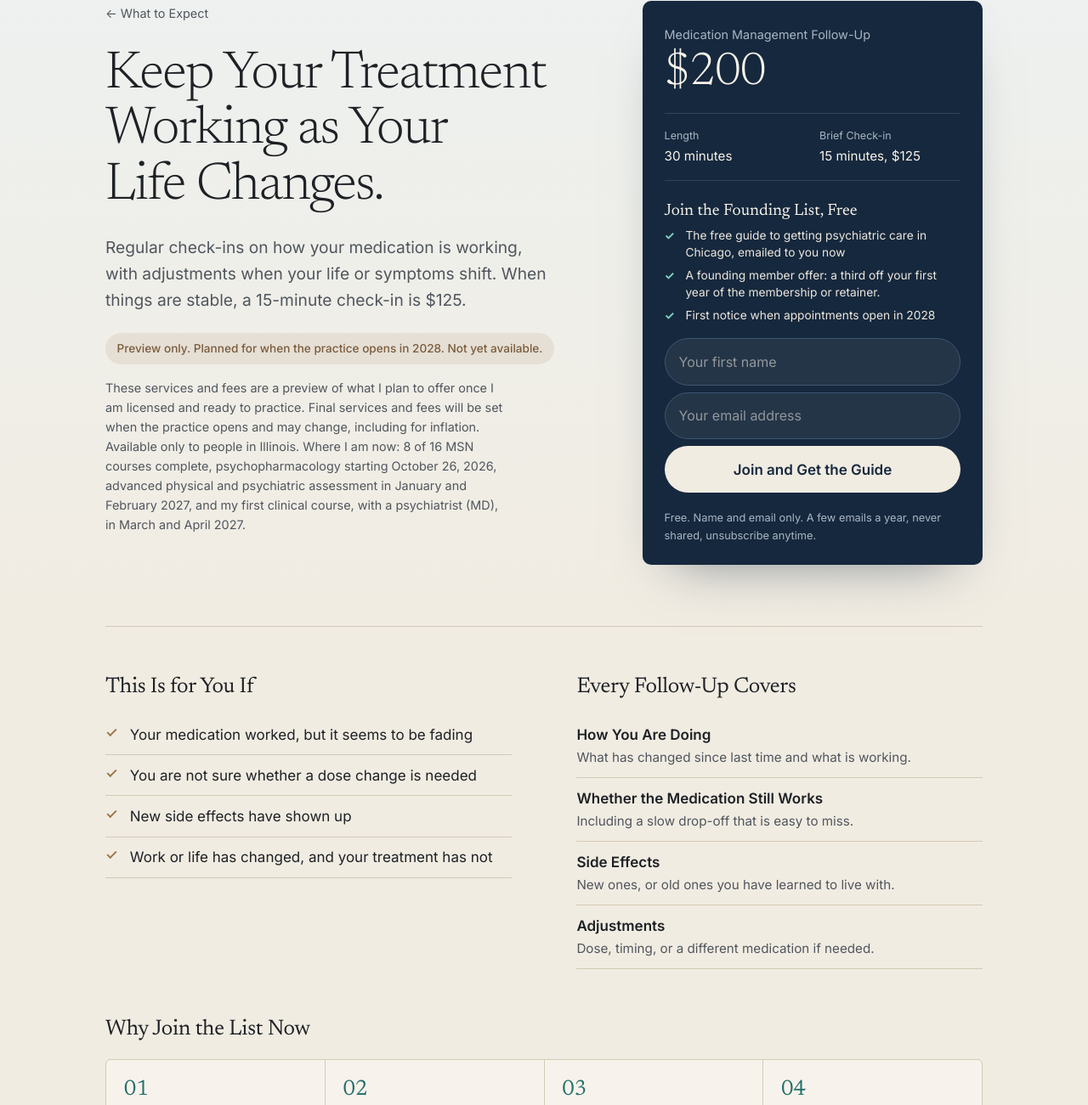
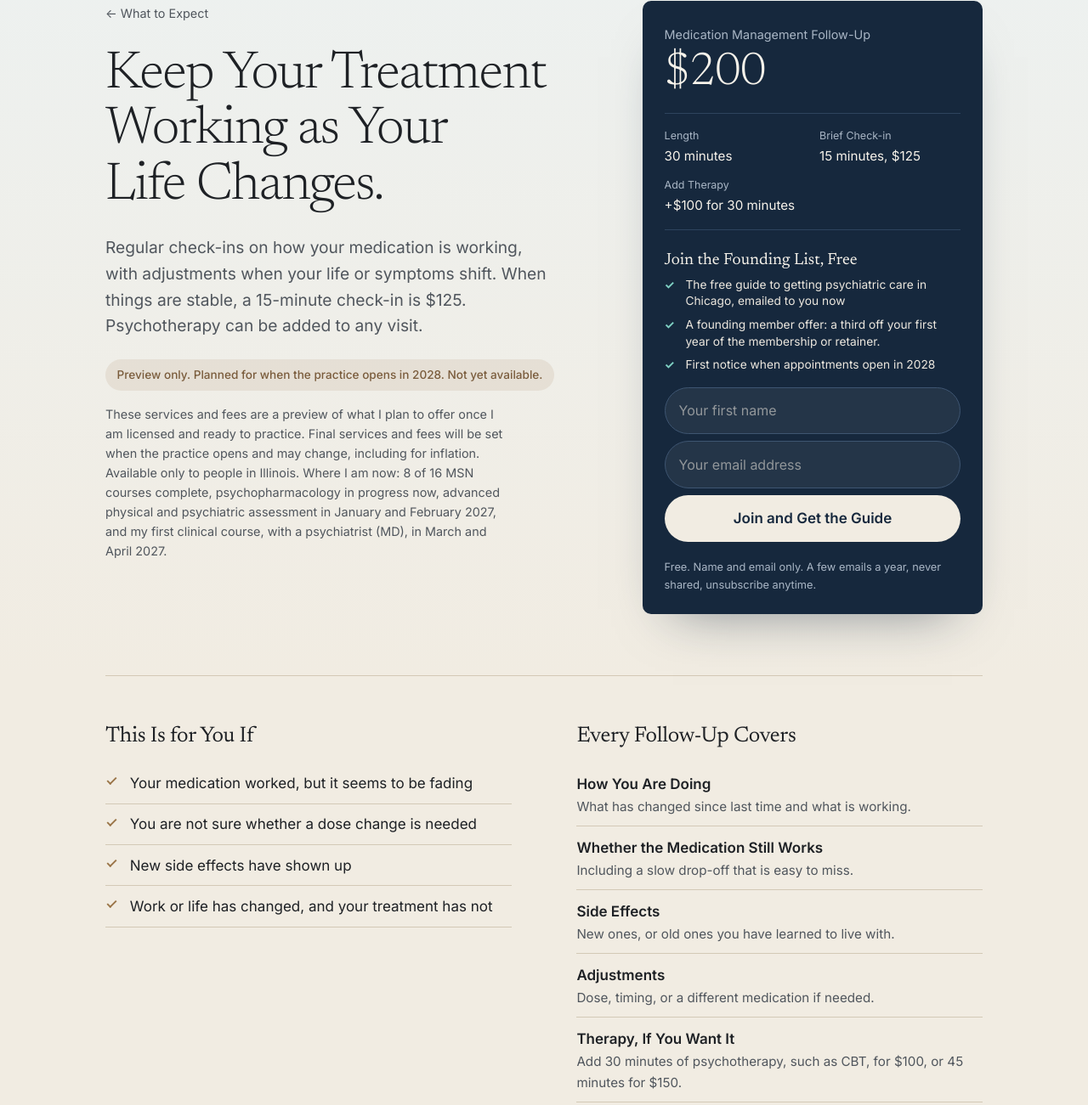
Before and after one commit to jerrinmathew1/jerrinmathew1.github.io, a plain HTML site: page pricing/medication-management.html in a window 1280 px wide. Shown: the part 199-1500 px from the top of the page at 85% size. Drawn offline with Linux system fonts and the light colour scheme.

Commit message:
Add files via upload

```diff
--- a/pricing/medication-management.html
+++ b/pricing/medication-management.html
@@ -40,13 +40,13 @@
 <div class="svc-intro">
 <a class="svc-back" href="../#expect">What to Expect</a>
 <h1>Keep Your Treatment Working as Your Life Changes.</h1>
-<p class="svc-summary">Regular check-ins on how your medication is working, with adjustments when your life or symptoms shift. When things are stable, a 15-minute check-in is $125.</p>
-<p class="svc-status">Preview only. Planned for when the practice opens in 2028. Not yet available.</p><p class="svc-preview">These services and fees are a preview of what I plan to offer once I am licensed and ready to practice. Final services and fees will be set when the practice opens and may change, including for inflation. Available only to people in Illinois. Where I am now: 8 of 16 MSN courses complete, psychopharmacology starting October 26, 2026, advanced physical and psychiatric assessment in January and February 2027, and my first clinical course, with a psychiatrist (MD), in March and April 2027.</p>
+<p class="svc-summary">Regular check-ins on how your medication is working, with adjustments when your life or symptoms shift. When things are stable, a 15-minute check-in is $125. Psychotherapy can be added to any visit.</p>
+<p class="svc-status">Preview only. Planned for when the practice opens in 2028. Not yet available.</p><p class="svc-preview">These services and fees are a preview of what I plan to offer once I am licensed and ready to practice. Final services and fees will be set when the practice opens and may change, including for inflation. Available only to people in Illinois. Where I am now: 8 of 16 MSN courses complete, psychopharmacology in progress now, advanced physical and psychiatric assessment in January and February 2027, and my first clinical course, with a psychiatrist (MD), in March and April 2027.</p>
 </div>
 <aside class="svc-card" aria-label="Medication Management Follow-Up price">
 <p class="svc-name">Medication Management Follow-Up</p>
 <p class="svc-price">$200</p>
-<dl class="svc-facts"><div><dt>Length</dt><dd>30 minutes</dd></div><div><dt>Brief Check-in</dt><dd>15 minutes, $125</dd></div></dl>
+<dl class="svc-facts"><div><dt>Length</dt><dd>30 minutes</dd></div><div><dt>Brief Check-in</dt><dd>15 minutes, $125</dd></div><div><dt>Add Therapy</dt><dd>+$100 for 30 minutes</dd></div></dl>
 <p class="svc-card-h">Join the Founding List, Free</p>
 <ul class="svc-perks"><li>The free guide to getting psychiatric care in Chicago, emailed to you now</li><li>A founding member offer: a third off your first year of the membership or retainer.</li><li>First notice when appointments open in 2028</li></ul>
 <form class="notify" action="https://formspree.io/f/mrpzwqzb" method="POST" data-ok="You are on the list. You will hear from me the moment appointments open in 2028.">
@@ -70,7 +70,7 @@
 </div>
 <div>
 <h2>Every Follow-Up Covers</h2>
-<ul class="svc-inc"><li><b>How You Are Doing</b><span>What has changed since last time and what is working.</span></li><li><b>Whether the Medication Still Works</b><span>Including a slow drop-off that is easy to miss.</span></li><li><b>Side Effects</b><span>New ones, or old ones you have learned to live with.</span></li><li><b>Adjustments</b><span>Dose, timing, or a different medication if needed.</span></li></ul>
+<ul class="svc-inc"><li><b>How You Are Doing</b><span>What has changed since last time and what is working.</span></li><li><b>Whether the Medication Still Works</b><span>Including a slow drop-off that is easy to miss.</span></li><li><b>Side Effects</b><span>New ones, or old ones you have learned to live with.</span></li><li><b>Adjustments</b><span>Dose, timing, or a different medication if needed.</span></li><li><b>Therapy, If You Want It</b><span>Add 30 minutes of psychotherapy, such as CBT, for $100, or 45 minutes for $150.</span></li></ul>
 </div>
 </div>
 <div class="svc-why"><h2>Why Join the List Now</h2><div class="svc-why-grid"><div><span>01</span><h3>A Free Guide Today</h3><p><em>A Professional's Guide to Getting Psychiatric Care in Chicago</em>: who does what, what care costs, and how confidentiality works for people with careers to protect.</p></div><div><span>02</span><h3>A Founding Rate</h3><p>Founding members are offered a lower first-year rate when the practice opens. On this service, that means you get a third off your first year of the membership or retainer.</p></div><div><span>03</span><h3>First in Line</h3><p>The membership is limited to 25 people and the retainer to 10. The list hears about openings before anyone else.</p></div><div><span>04</span><h3>No Pressure</h3><p>Joining is free and commits you to nothing. A few emails a year, and you can unsubscribe in one click.</p></div></div></div>
```
Also changed, not shown: pricing/concierge-retainer.html (+2 -2 lines), pricing/extended-followup.html (+3 -3 lines), pricing/free-consultation.html (+1 -1 lines), pricing/initial-evaluation.html (+1 -1 lines), pricing/membership.html (+3 -3 lines), pricing/second-opinion.html (+1 -1 lines), pricing/starter-package.html (+2 -2 lines).
